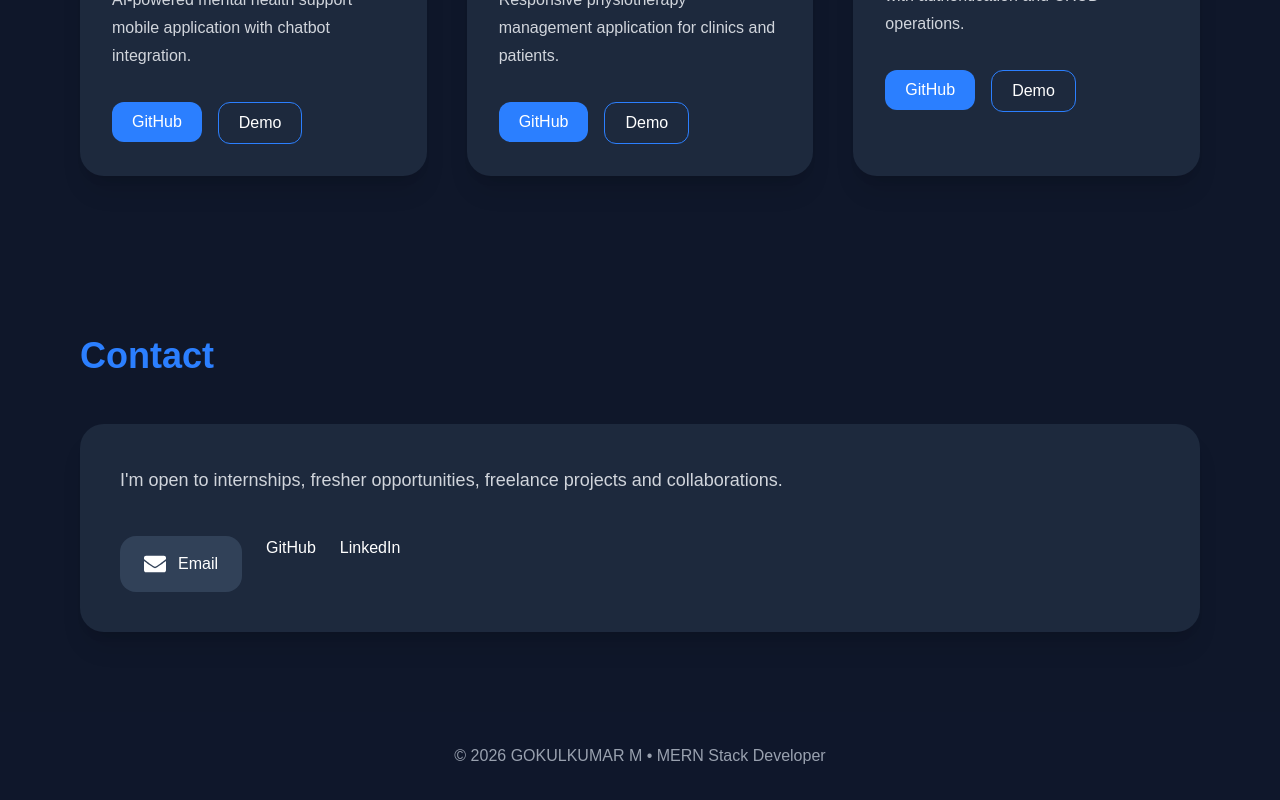
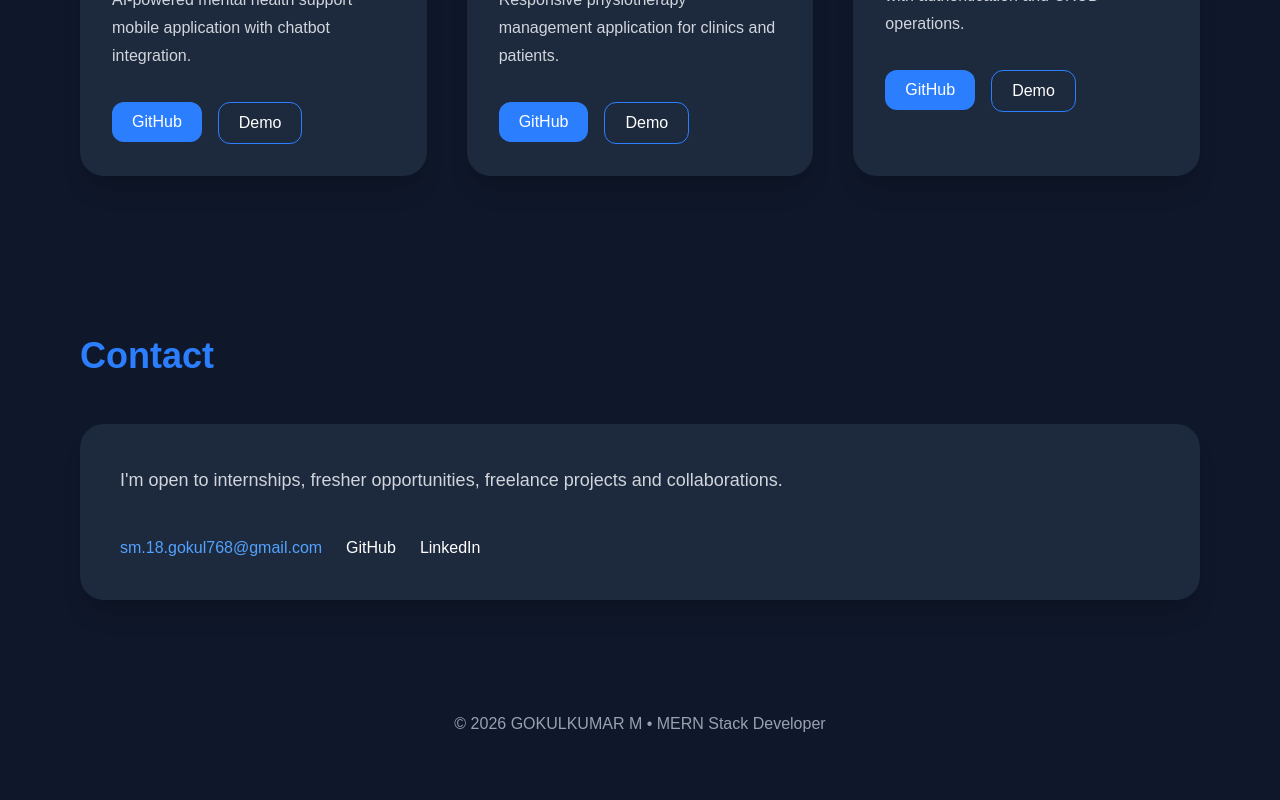
Before and after one commit to Gokul768/gokul-portfolio, a React app: page / in a window 1280 px wide. Shown: the part 2410-3210 px from the top of the page. After the commit the page ends 3178 px from the top, so only its background shows below. Built offline with nearby package versions, Linux system fonts and the light colour scheme; the HTML template or start-up script is replaced by a standard one.

Commit message:
Added contact email

```diff
--- a/src/components/Contact.tsx
+++ b/src/components/Contact.tsx
@@ -21,12 +21,11 @@ const Contact = () => {
         <div className="flex flex-wrap gap-6">
 
           <a
-            href="mailto:sm.18.gokul768@gmail.com"
-            className="flex items-center gap-3 bg-slate-700 hover:bg-blue-500 transition px-6 py-4 rounded-2xl"
-          >
-            <FaEnvelope size={22} />
-            Email
-          </a>
+  href="mailto:sm.18.gokul768@gmail.com"
+  className="text-blue-400"
+>
+  sm.18.gokul768@gmail.com
+</a>
 
          <a
   href="https://github.com/Gokul768"
```
